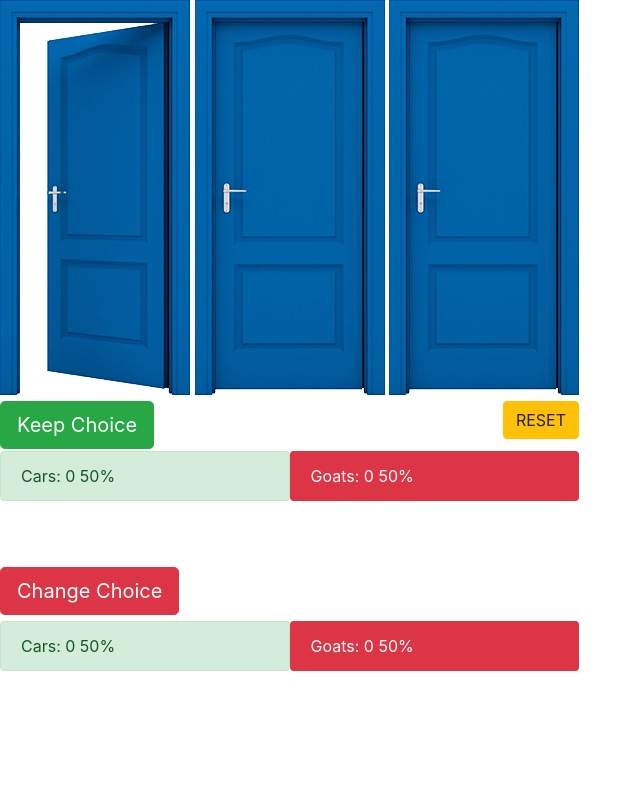
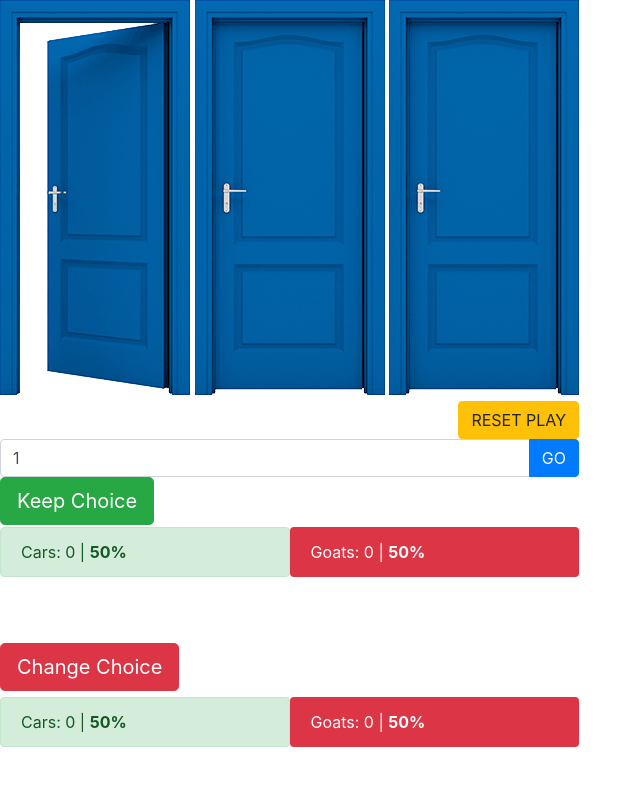
Before and after one commit to AlbertCerfeda/Monty-Hall-Simulation, a PHP site: page / in a window 1280 px wide. Shown: the top 786 px of the page, without its empty margins (0-642 px from the left). Run offline with PHP 8.4, Linux system fonts and the light colour scheme.

Commit message:
Added autoplay feature and fixed reset button

```diff
--- a/css/style.css
+++ b/css/style.css
@@ -17,7 +17,7 @@ body{
     display: inline-block;
 }
 
-.align{
+.behindDoor{
     display: inline-block;
 }
 
--- a/index.html
+++ b/index.html
@@ -24,7 +24,7 @@
 
 	    <div id="doorContainer">
 
-	    	<div class="behindDoor align">
+	    	<div class="behindDoor">
 
 	    		<div id="leftDoor" class="door unlocked">
 	            	<img src="./media/door/0.png" hidden>
@@ -32,13 +32,13 @@
 
 	    	</div>
 
-	    	<div class="behindDoor align">
+	    	<div class="behindDoor">
 		        <div id="centralDoor" class="door unlocked">
 		            <img src="./media/door/0.png" hidden>
 		        </div>
 		    </div>
 
-		    <div class="behindDoor align">
+		    <div class="behindDoor">
 		        <div id="rightDoor" class="door unlocked">
 		            <img src="./media/door/0.png" hidden>
 		        </div>
@@ -51,17 +51,25 @@
 	        </div>
             <br>
 
-            <button id="reset" style="float: right;" type="button" class="btn btn-warning">RESET</button>
+            <button id="reset" style="float: right;" type="button" class="btn btn-warning">RESET PLAY</button>
+
+            <div class="input-group">
+                <input type="number" id="autoplayInput" class="form-control"  min="1" value="1">
+                <div class="input-group-append">
+                    <button class="btn btn-primary" id="goAutoplay" type="button">GO</button>
+                </div>
+            </div>
 
             <button id="KeepChoice" style="float: left;" type="button" class="btn btn-success btn-lg">Keep Choice</button>
             <div style="margin-top: 50px;"></div>
 
             <div class="mt-2 mt-md-0 d-flex">
-                <div class="alert alert-success monty__indicator align" style="width: 50%;" id="Keep_Win">Cars: 0 50%</div>
-                <div class="alert alert- btn-danger monty__indicator align" style="width: 50%;" id="Keep_Lose">Goats: 0 50%</div>
+                <div class="alert alert-success monty__indicator align" style="width: 50%;" id="Keep_Win">Cars: 0 | <strong>50%</strong></div>
+                <div class="alert alert- btn-danger monty__indicator align" style="width: 50%;" id="Keep_Lose">Goats: 0 | <strong>50%</strong></div>
             </div>
 
             <div style="margin-top: 50px;"></div>
+
 
 
             <button id="ChangeChoice" style="float: left;" type="button" class="btn btn-danger btn-lg">Change Choice</button>
@@ -69,8 +77,8 @@
             <div style="margin-top: 30px;"></div>
 
             <div class="mt-2 mt-md-0 d-flex">
-                <div class="alert alert-success monty__indicator align" style="width: 50%;" id="Change_Win">Cars: 0 50%</div>
-                <div class="alert alert- btn-danger monty__indicator align" style="width: 50%;" id="Change_Lose">Goats: 0 50%</div>
+                <div class="alert alert-success monty__indicator align" style="width: 50%;" id="Change_Win">Cars: 0 | <strong>50%</strong></div>
+                <div class="alert alert- btn-danger monty__indicator align" style="width: 50%;" id="Change_Lose">Goats: 0 | <strong>50%</strong></div>
             </div>
 
 	    </div>
@@ -102,19 +110,21 @@
             console.log("Opening random door...");
             console.log($(".door"));
             var random = Math.round(Math.random());
-            console.log(random);
+            console.log("Revealing door ",random);
             var $closedDoors =$(".door").not(".pending");
             $($closedDoors[random]).addClass('open').removeClass('unlocked').off();
             $($closedDoors[random]).parent().css('background-image', 'url("./media/c.png")');
-            $($closedDoors[random]).css('visibility', 'hidden');
         }
 
-        function setup(){
+
+        function setup(){//Questa funzione viene richiamata per ripristinare ai valori di default tutte le variabili
             $('#pendingDialog').hide();
 
             $doors=$(".door").removeClass();
             $doors.addClass('door');
             $doors.addClass('unlocked');
+
+            $('.behindDoor').css('background-image', 'none');
 
             $(".door").off();//Rimuove tutti gli handlers
 
@@ -149,22 +159,22 @@
 
                     console.log(KeepChoice);
 
-                    var random = Math.round(Math.random());
-                    switch(random){
+
+                    switch(Math.round(Math.random())){
                     	case 0:
                     		$(this).parent().css('background-image', 'url("./media/c.png")');
-                    		$(this).css('visibility', 'hidden');
                             Win = false;
                             ChangeGraphic();
                     	break;
 
                     	case 1:
                     		$(this).parent().css('background-image', 'url("./media/m.png")');
-                    		$(this).css('visibility', 'hidden');
                             Win = true;
                             ChangeGraphic();
                     	break;
                     }
+
+
                 }
             });
         }
@@ -178,11 +188,11 @@
                 var percentual = (Win_Keep/Keep)*100+"%";
 
                 if(Keep == Win_Keep){
-                    $('#Keep_Win').text("Cars: "+Cars_Keep +"  "+percentual);
-                    $('#Keep_Lose').text("Goats: 0" +"  "+"0%");
+                    $('#Keep_Win').html("Cars: "+Cars_Keep +" | <strong>"+percentual+"</strong>");
+                    $('#Keep_Lose').html("Goats: 0" +" | <strong>"+"0%"+"</strong>");
                 }
                 else{
-                    $('#Keep_Win').text("Cars: "+Cars_Keep +"  "+percentual);
+                    $('#Keep_Win').html("Cars: "+Cars_Keep +" | <strong>"+percentual+"</strong>");
                     $('#Keep_Win').css("width",percentual);
                 }
             }
@@ -194,11 +204,11 @@
                 var percentual = (Lose_Keep/Keep)*100+"%";
 
                 if(Keep == Lose_Keep){
-                    $('#Keep_Lose').text("Goats: "+Goats_Keep +"  "+percentual);
-                    $('#Keep_Win').text("Cars: 0" +"  "+"0%");
+                    $('#Keep_Lose').html("Goats: "+Goats_Keep +" | <strong>"+percentual+"</strong>");
+                    $('#Keep_Win').html("Cars: 0" +" | <strong>"+"0%"+"</strong>");
                 }
                 else{
-                    $('#Keep_Lose').text("Goats: "+Goats_Keep +"  "+percentual);
+                    $('#Keep_Lose').html("Goats: "+Goats_Keep +" | <strong>"+percentual+"</strong>");
                     $('#Keep_Lose').css("width",percentual);
                 }
             }
@@ -213,11 +223,11 @@
                 var percentual = (Win_Change/Change)*100+"%";
 
                 if(Change == Win_Change){
-                    $('#Change_Win').text("Cars: "+Cars_Change +"  "+percentual);
-                    $('#Change_Lose').text("Goats: 0" +"  "+"0%");
+                    $('#Change_Win').html("Cars: "+Cars_Change +" | <strong>"+percentual+"</strong>");
+                    $('#Change_Lose').html("Goats: 0" +" | <strong>"+"0%"+"</strong>");
                 }
                 else{
-                    $('#Change_Win').text("Cars: "+Cars_Change +"  "+percentual);
+                    $('#Change_Win').html("Cars: "+Cars_Change +" | <strong>"+percentual+"</strong>");
                     $('#Change_Win').css("width",percentual);
                 }
             }
@@ -229,22 +239,51 @@
                 var percentual = (Lose_Change/Change)*100+"%";
 
                 if(Change == Lose_Change){
-                    $('#Change_Lose').text("Goats: "+Goats_Change +"  "+percentual);
-                    $('#Change_Win').text("Cars: 0" +"  "+"0%");
+                    $('#Change_Lose').html("Goats: "+Goats_Change +" | <strong>"+percentual+"</strong>");
+                    $('#Change_Win').html("Cars: 0" +" | <strong>"+"0%"+"</strong>");
                 }
                 else{
-                    $('#Change_Lose').text("Goats: "+Goats_Change +"  "+percentual);
+                    $('#Change_Lose').html("Goats: "+Goats_Change +" | <strong>"+percentual+"</strong>");
                     $('#Change_Lose').css("width",percentual);
                 }
             }
 
 
         }
+        function autoplay($n){ //Recursive function that simulates the user clicking on the doors (aka playing the game) for a give $n times
+            if ($n > 0){
+                $('#reset').trigger('click');                   //Resets all the doors to default
 
+
+                //////
+                //First click simulation
+                $random = Math.round((Math.random() * 2));      //Random between 0 and 2 (3 doors)
+                var $clickableDoors =$(".door.unlocked");       //All clickable doors
+                $($clickableDoors[$random]).trigger('click');   //Triggers a click event on the randomly chosen door
+                //////////
+                //Second Click simulation
+                $random = Math.round((Math.random()));          //Random between 0 an 1 (remaining 2 doors)
+                var $clickableDoors =$(".door.unlocked");       //All clickable doors
+                $($clickableDoors[$random]).trigger('click');   //Triggers a click event on the randomly chosen door
+                ///////
+
+                $('#autoplayInput').attr('value',$n);           //Just for aesthetics. Sets the input number of the autoplay to the remaining plays to execute
+                $n--;
+                if ($n >0){ //If there are more plays to simulate, it calls another time autoplay()
+                    setTimeout(autoplay($n),1); //Executes autoplay() after 1 millisecond. In order to avoid lag
+                }
+
+            }
+        }
         setup();
 
         $('#reset').click(function(){
             setup();
+        });
+
+        $('#goAutoplay').click(function(){
+            $('#reset').trigger('click');
+            autoplay($('#autoplayInput').val());
         });
 
         $("document").ready(function(){
```
